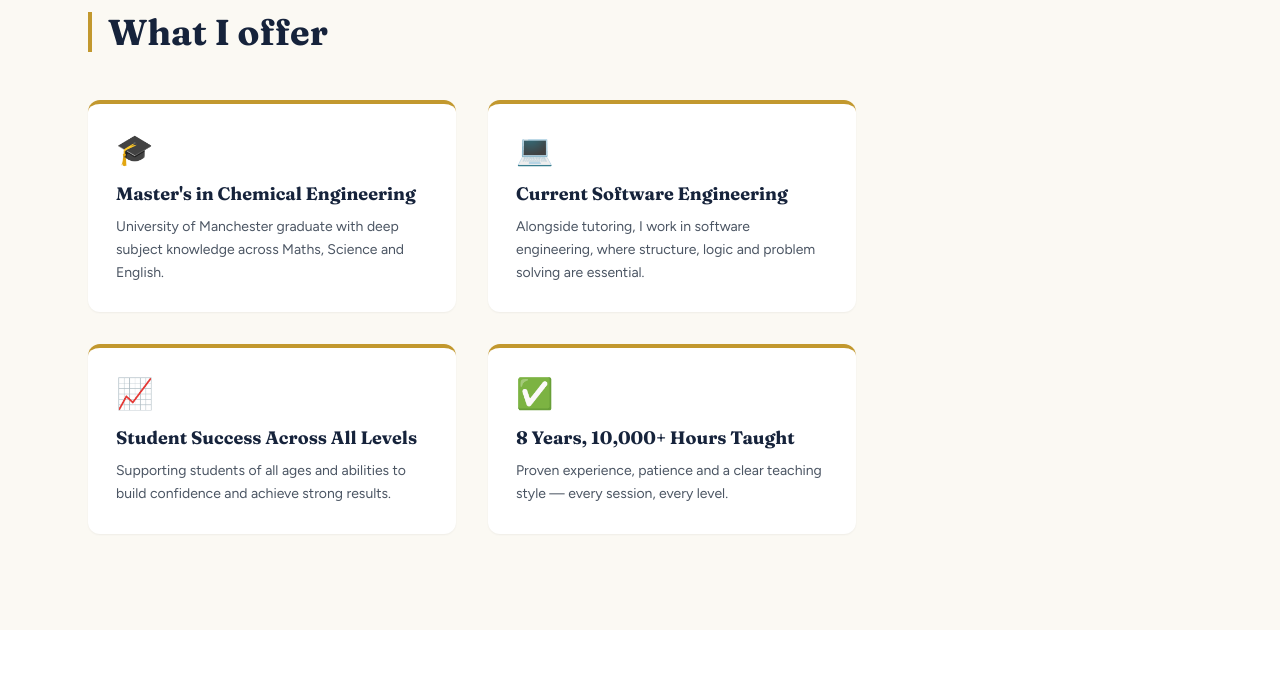
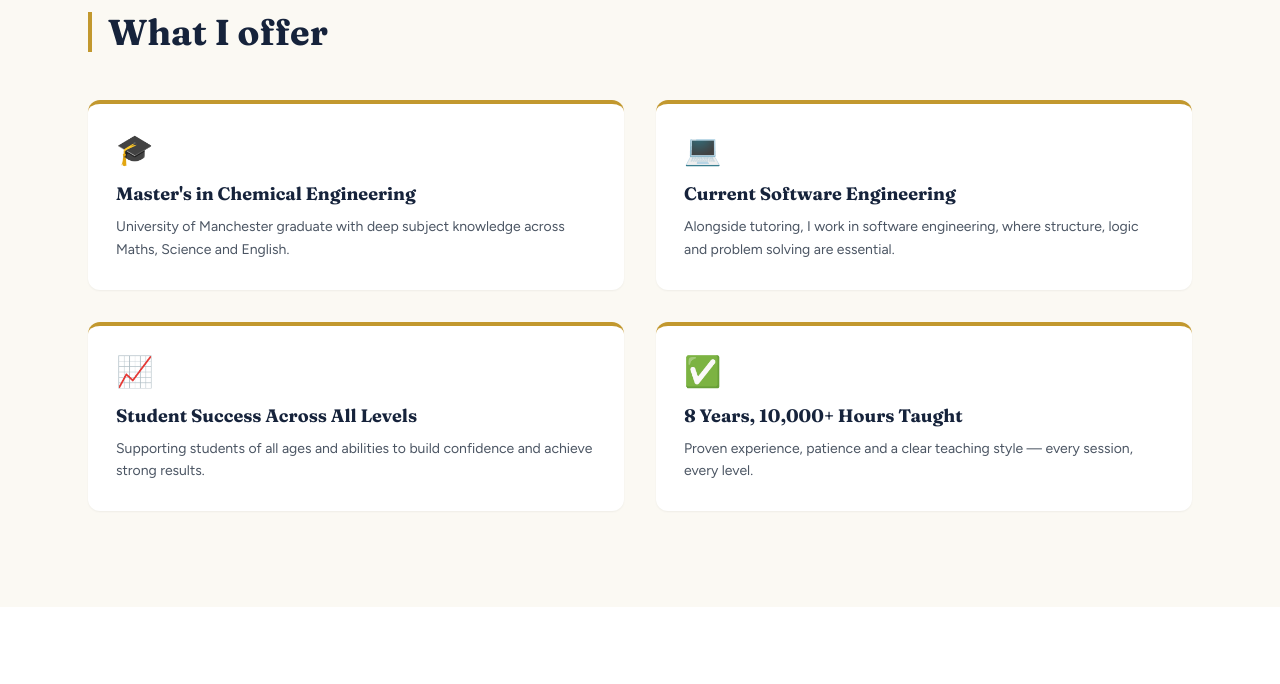
Before and after one commit to JasonRafferty/jasonrafferty.github.io, a website built with Vite: page index.html in a window 1280 px wide. Shown: the part 712-1396 px from the top of the page. Built offline with nearby package versions, Linux system fonts and the light colour scheme; files whose address does not match are found by name.

Commit message:
fix: restore offer cards to full width

```diff
--- a/index.html
+++ b/index.html
@@ -164,7 +164,7 @@
         </div>
 
         <!-- Cards grid: 1 col mobile → 2 col desktop -->
-        <div class="reveal grid grid-cols-1 sm:grid-cols-2 gap-8 max-w-3xl">
+        <div class="reveal grid grid-cols-1 sm:grid-cols-2 gap-8">
 
           <div class="bg-white rounded-xl p-7 shadow-sm border-t-4 border-gold hover:-translate-y-1 transition-transform duration-200">
             <div class="text-3xl mb-3" aria-hidden="true">🎓</div>
```
